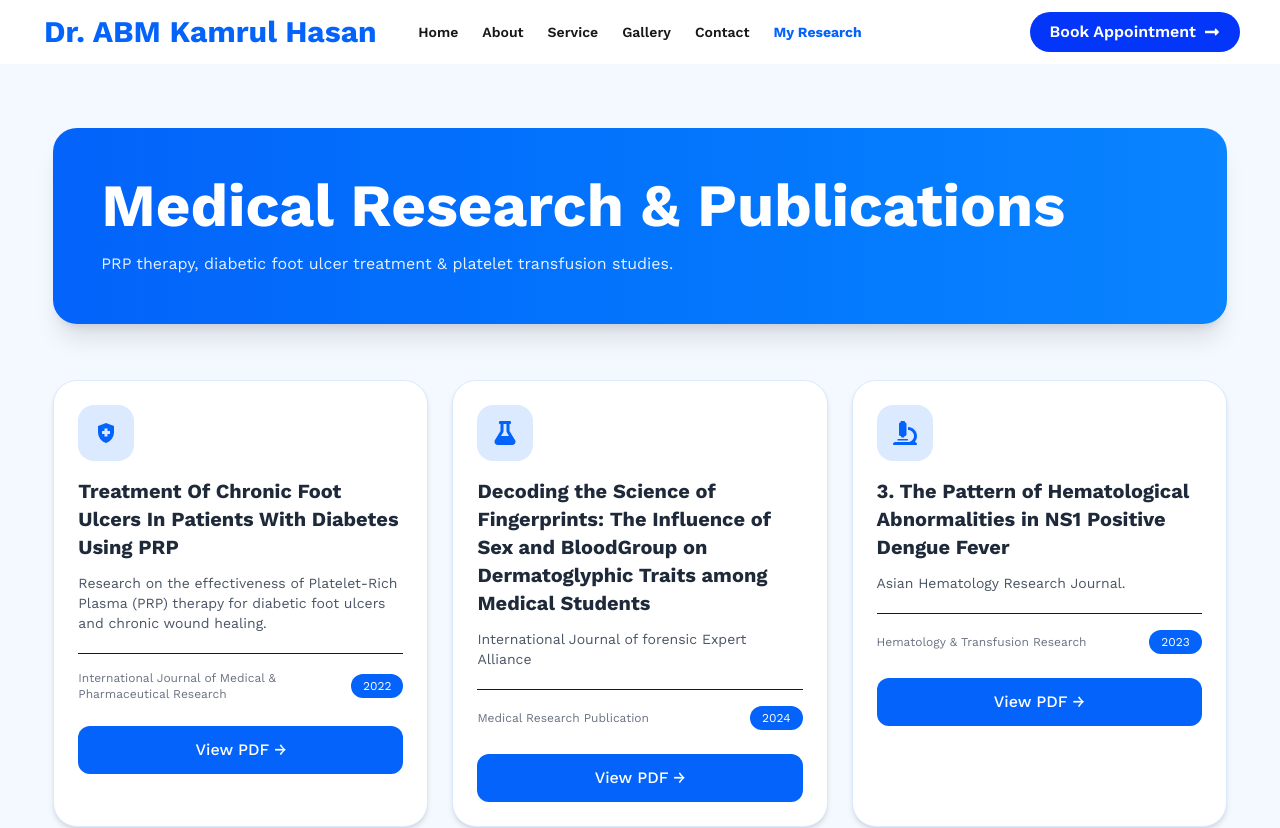
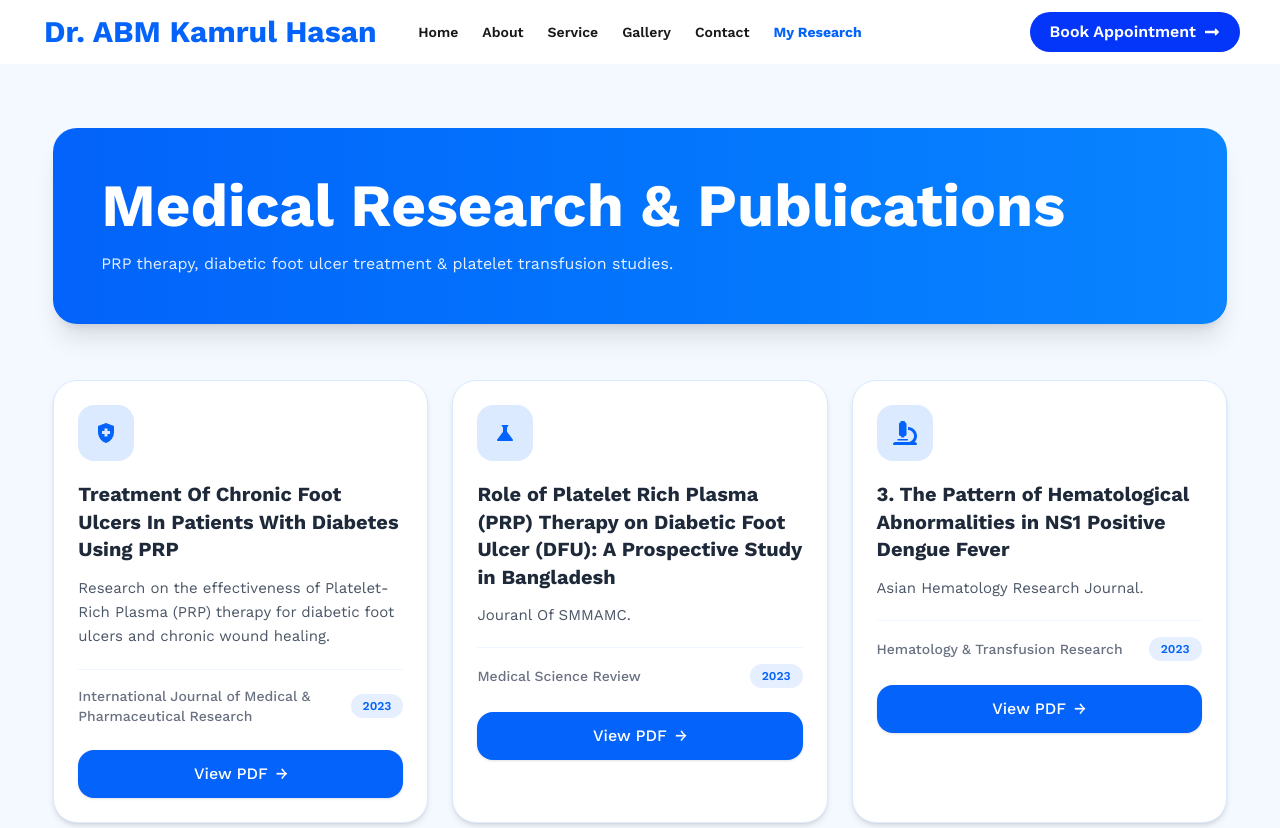
Before and after one commit to sheikhmhummadhasan/-dr-abm-kamrul-hasan-website, a Next.js app: page /research in a window 1280 px wide. Shown: the top 828 px of the page. Built offline with nearby package versions, Linux system fonts and the light colour scheme.

Commit message:
change position of card 2 and 5

```diff
--- a/src/app/research/page.jsx
+++ b/src/app/research/page.jsx
@@ -10,18 +10,20 @@ const researchData = [
         description:
             'Research on the effectiveness of Platelet-Rich Plasma (PRP) therapy for diabetic foot ulcers and chronic wound healing.',
         journal: 'International Journal of Medical & Pharmaceutical Research',
-        year: '2022',
+        year: '2023',
         href: '/one.pdf',
     },
     {
         id: 2,
-        title: 'Decoding the Science of Fingerprints: The Influence of Sex and BloodGroup on Dermatoglyphic Traits among Medical Students',
-        icon: <FaFlask />,
-        description:'International Journal of forensic Expert Alliance',
-        journal: 'Medical Research Publication',
-        year: '2024',
-        href: '/tow.pdf',
+        title: 'Role of Platelet Rich Plasma (PRP) Therapy on Diabetic Foot Ulcer (DFU): A Prospective Study in Bangladesh',
+        icon: <MdScience />,
+        description:
+            'Jouranl Of SMMAMC.',
+        journal: 'Medical Science Review',
+        year: '2023',
+        href: '/five.pdf',
     },
+
     {
         id: 3,
         title: '3. The Pattern of Hematological Abnormalities in NS1 Positive Dengue Fever',
@@ -44,14 +46,14 @@ const researchData = [
     },
     {
         id: 5,
-        title: 'Role of Platelet Rich Plasma (PRP) Therapy on Diabetic Foot Ulcer (DFU): A Prospective Study in Bangladesh',
-        icon: <MdScience />,
-        description:
-            'Jouranl Of SMMAMC.',
-        journal: 'Medical Science Review',
-        year: '2023',
-        href: '/five.pdf',
+        title: 'Decoding the Science of Fingerprints: The Influence of Sex and BloodGroup on Dermatoglyphic Traits among Medical Students',
+        icon: <FaFlask />,
+        description: 'International Journal of Forensic Expert Alliance',
+        journal: 'The Official Journal of Forensic Expert Alliance of Bangladesh',
+        year: '2024',
+        href: '/tow.pdf',
     },
+
 ];
 
 const ResearchPage = () => {
@@ -79,39 +81,42 @@ const ResearchPage = () => {
                         href={research.href}
                         target="_blank"
                         rel="noopener noreferrer"
-                        className="bg-white rounded-3xl p-6 shadow-md hover:shadow-2xl transition duration-300 border border-blue-100 block"
+                        className="group bg-white rounded-3xl p-5 sm:p-6 shadow-md hover:shadow-2xl border border-blue-100 hover:border-blue-200 transition-all duration-300 block hover:-translate-y-1"
                     >
 
                         {/* Icon */}
-                        <div className="w-14 h-14 rounded-2xl bg-blue-100 text-[#0463fa] flex items-center justify-center text-2xl mb-4">
+                        <div className="w-14 h-14 rounded-2xl bg-blue-100 text-[#0463fa] flex items-center justify-center text-2xl mb-5 group-hover:scale-110 transition duration-300">
                             {research.icon}
                         </div>
 
                         {/* Title */}
-                        <h3 className="text-xl font-bold text-gray-800">
+                        <h3 className="text-lg sm:text-xl font-bold text-gray-800 leading-snug group-hover:text-[#0463fa] transition">
                             {research.title}
                         </h3>
 
                         {/* Description */}
-                        <p className="text-gray-600 mt-3 text-sm">
+                        <p className="text-gray-600 mt-3 text-sm sm:text-[15px] leading-relaxed">
                             {research.description}
                         </p>
 
                         {/* Footer */}
-                        <div className="mt-5 flex justify-between items-center border-t pt-4">
-                            <span className="text-xs text-gray-500">
+                        <div className="mt-5 flex flex-col sm:flex-row sm:justify-between sm:items-center gap-3 border-t border-blue-50 pt-4">
+                            <span className="text-xs sm:text-sm text-gray-500 font-medium">
                                 {research.journal}
                             </span>
 
-                            <span className="bg-[#0463fa] text-white px-3 py-1 rounded-full text-xs">
+                            <span className="bg-[#0463fa]/10 text-[#0463fa] px-3 py-1 rounded-full text-xs font-semibold w-fit">
                                 {research.year}
                             </span>
                         </div>
 
                         {/* Button feel */}
-                        <button className="mt-6 w-full bg-[#0463fa] hover:bg-[#0352cf] text-white py-3 rounded-xl transition duration-300 font-medium">
-                            View PDF →
-                        </button>
+                        <div className="mt-6 w-full bg-[#0463fa] hover:bg-[#0352cf] text-white py-3 rounded-2xl transition-all duration-300 font-medium flex items-center justify-center gap-2 text-sm sm:text-base shadow-sm group-hover:shadow-md">
+                            <span>View PDF</span>
+                            <span className="group-hover:translate-x-1 transition-transform duration-300">
+                                →
+                            </span>
+                        </div>
 
                     </a>
                 ))}
```
